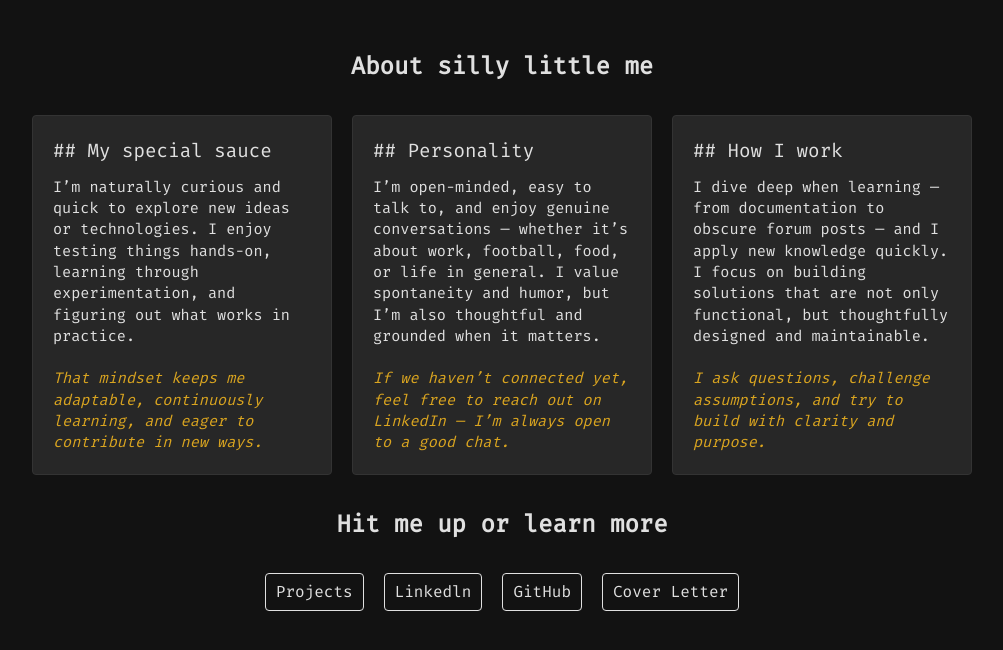
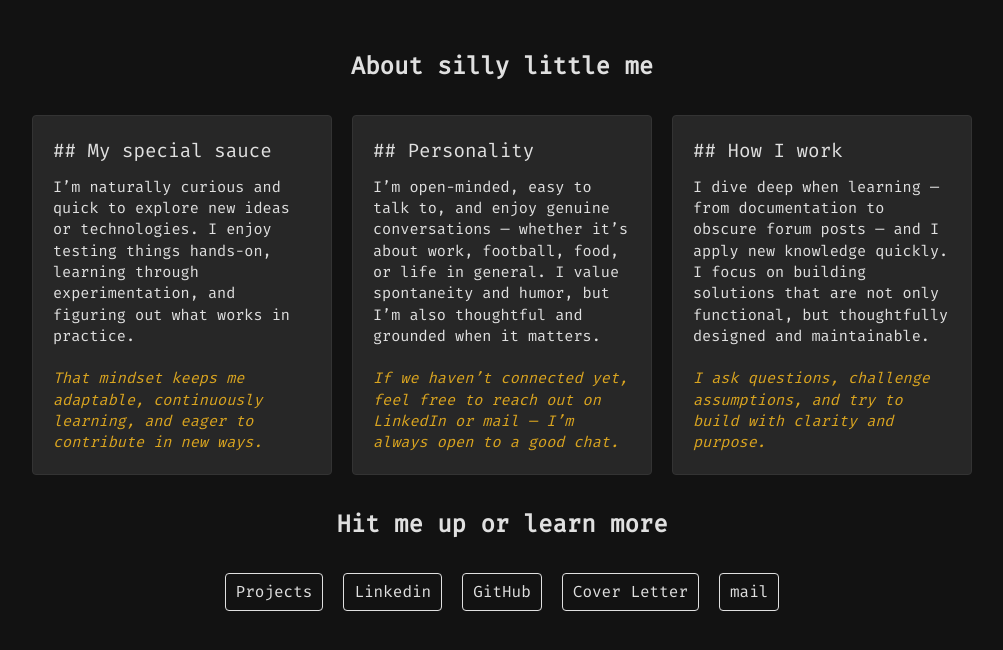
Before and after one commit to mikk8718/mikk8718.github.io, a website: page index.html in a window 1280 px wide. Shown: the part 156-806 px from the top of the page, without its empty margins (138-1141 px from the left). Drawn offline with Linux system fonts and the light colour scheme.

Commit message:
Added mail button and fixed paragraph

```diff
--- a/index.html
+++ b/index.html
@@ -35,7 +35,7 @@
           <p>I’m open-minded, easy to talk to, and enjoy genuine conversations — whether it’s about work, football,
             food, or life in general. I value spontaneity and humor,
             but I’m also thoughtful and grounded when it matters.<br><br></p>
-          <p>If we haven’t connected yet, feel free to reach out on LinkedIn — I’m always open to a good chat.
+          <p>If we haven’t connected yet, feel free to reach out on LinkedIn or mail — I’m always open to a good chat.
           </p>
         </div>
         <div class="card">
@@ -52,9 +52,10 @@
       <h1>Hit me up or learn more</h1>
       <div class="card-container">
         <a href="projects.html">Projects</a>
-        <a target="_blank" href="https://www.linkedin.com/in/mikkel-sm-baunsgaard/">Linkedln</a>
+        <a target="_blank" href="https://www.linkedin.com/in/mikkel-sm-baunsgaard/">Linkedin</a>
         <a target="_blank" href="https://github.com/mikk8718">GitHub</a>
         <a target="_blank" href="Cv_pages.pdf">Cover Letter</a>
+        <a target="_blank" href="mailto:baunsgaard38@gmail.com">mail</a>
       </div>
     </section>
   </div>
```
